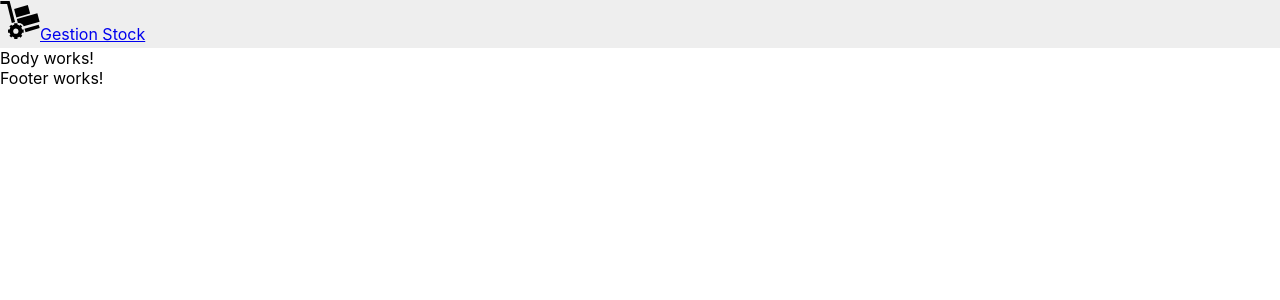
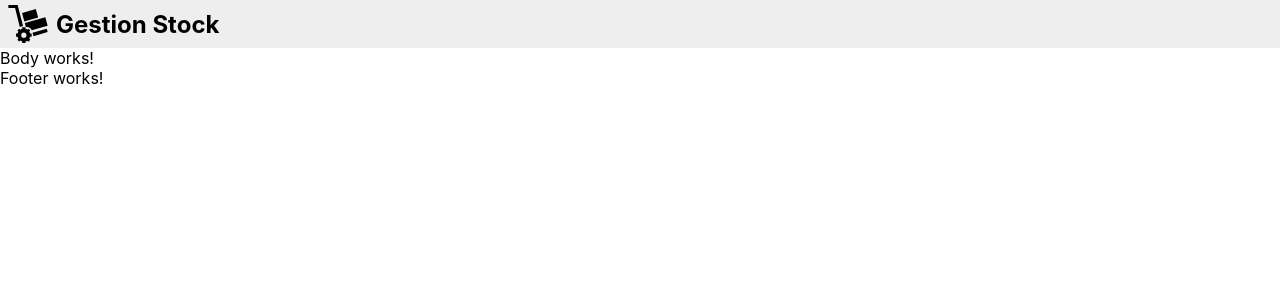
Before and after one commit to jlg-formation/tjs-juin-2022, a React (Create React App) app in the folder front/: page / in a window 1280 px wide. Shown: the top 300 px of the page. Built offline with nearby package versions, Linux system fonts and the light colour scheme.

Commit message:
dev: added header css

```diff
--- a/front/src/layout/Header.css
+++ b/front/src/layout/Header.css
@@ -1,8 +1,24 @@
 .Header {
+  display: flex;
+  align-items: center;
   height: 3em;
   background-color: #eee;
+  padding: 0 0.5em;
+}
+
+.Header a {
+  display: flex;
+  align-items: center;
+  gap: 0.5em;
+  text-decoration: inherit;
+  color: inherit;
 }
 
 .Header img {
   height: 2.5em;
 }
+
+.Header a span {
+  font-size: 1.5em;
+  font-weight: bold;
+}
```
